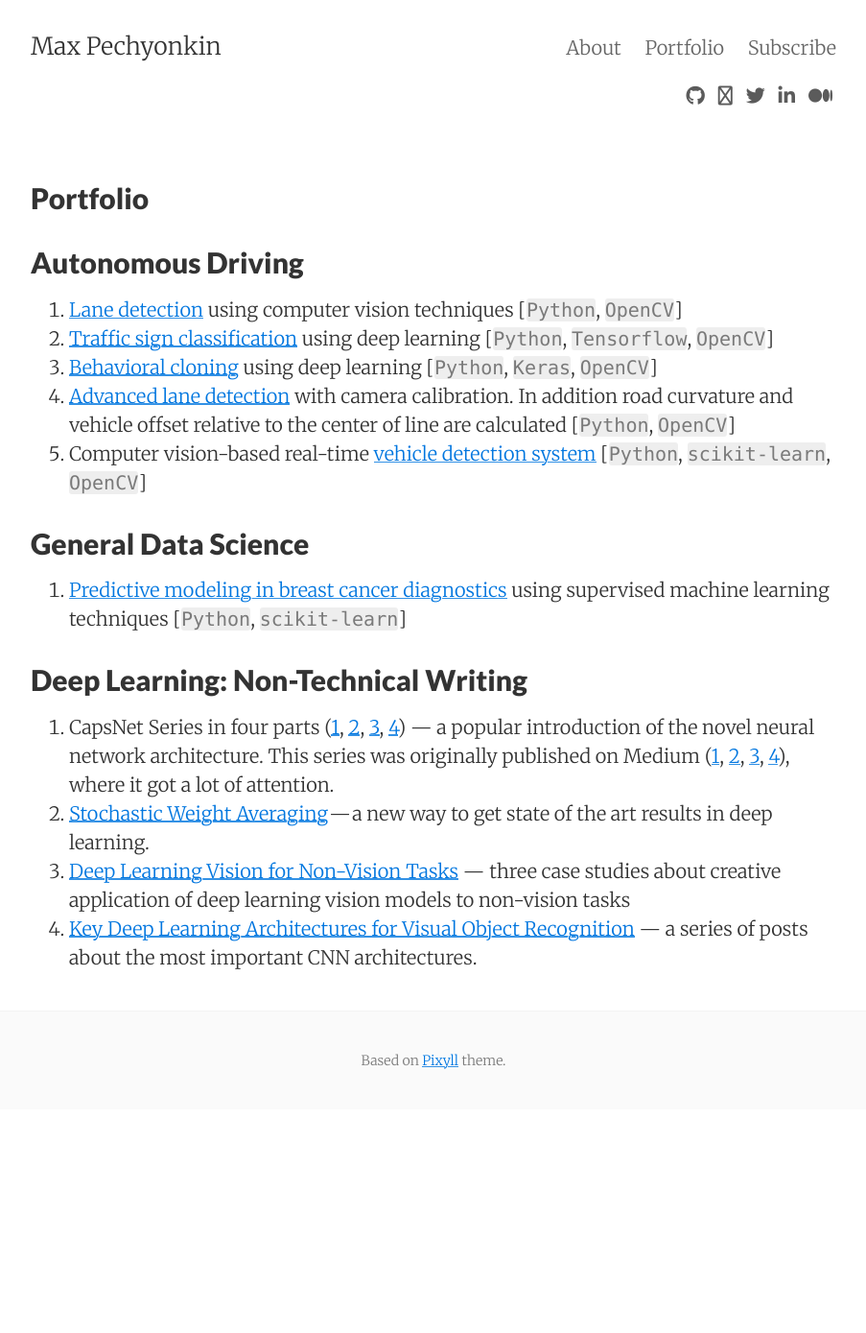
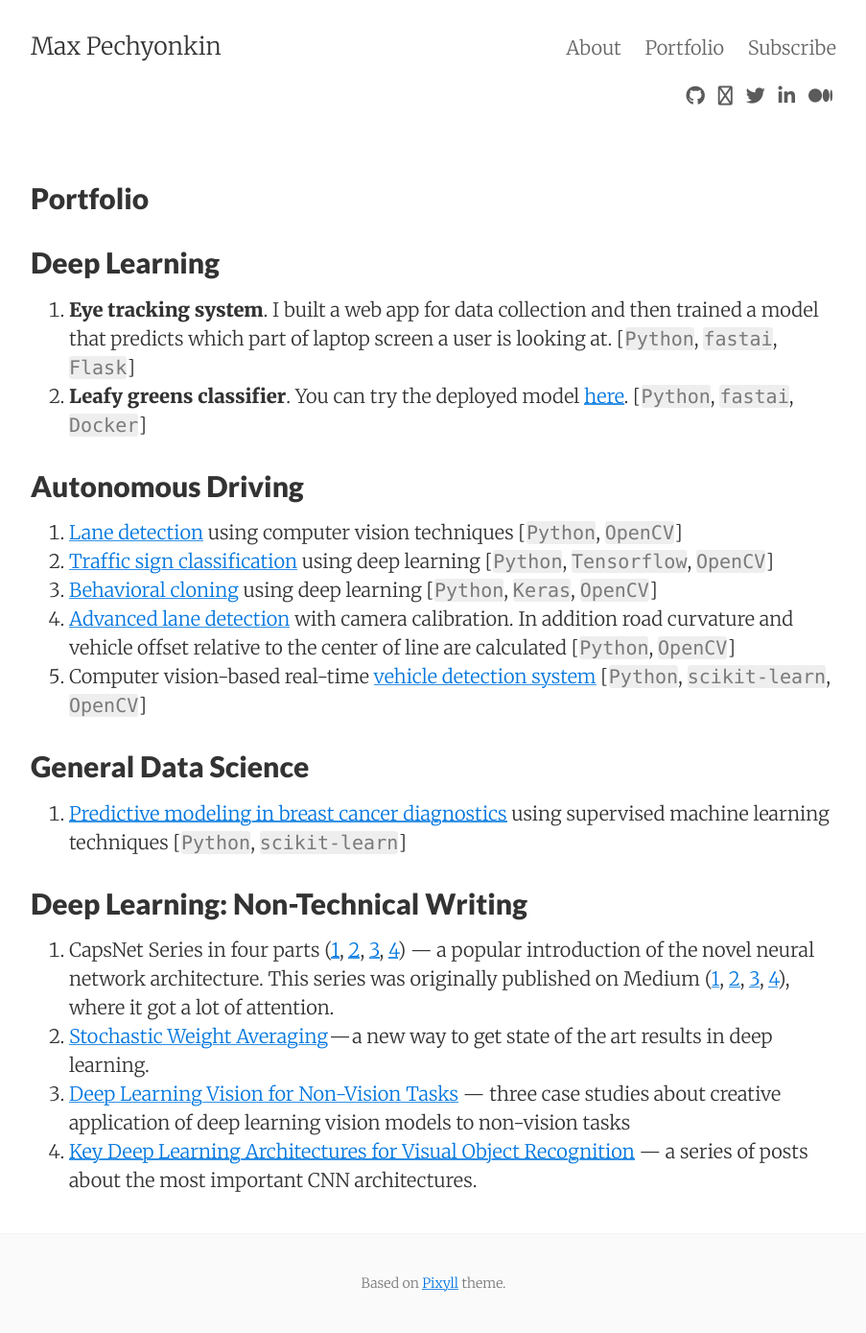
Before and after one commit to pechyonkin/pechyonkin.github.io, a Jekyll site: the page built from portfolio.md, in a window 1280 px wide. Shown: the whole page at 96% size, without its empty margins (188-1091 px from the left). Built offline with Jekyll 4.4.1, drawn with Linux system fonts in a browser that asks for light colours; nearby versions of some CDN libraries; before the commit the page ends 1156 px from its top, so only the background shows below that.

Commit message:
add 2 more projects to portfolio

```diff
--- a/portfolio.md
+++ b/portfolio.md
@@ -4,6 +4,14 @@ title: Portfolio
 permalink: /portfolio/
 tags: portfolio
 ---
+
+## Deep Learning
+
+1. **Eye tracking system**. I built a web app for data collection and then trained a model that predicts which part of laptop screen a user is looking at. [`Python`, `fastai`, `Flask`]
+2. **Leafy greens classifier**. You can try the deployed model [here](https://herbs.onrender.com/). [`Python`, `fastai`, `Docker`]
+
+<!--1. [Eye tracking system](/portfolio/eye-tracker/). I built a web app for data collection and then trained a model that predicts which part of laptop screen a user is looking at. [`Python`, `fastai`, `Flask`]
+2. Building a [leafy greens classifier](/portfolio/leafy-greens-classifier/). You can try the deployed model [here](https://herbs.onrender.com/). [`Python`, `fastai`, `Docker`]-->
 
 ## Autonomous Driving
 
```
